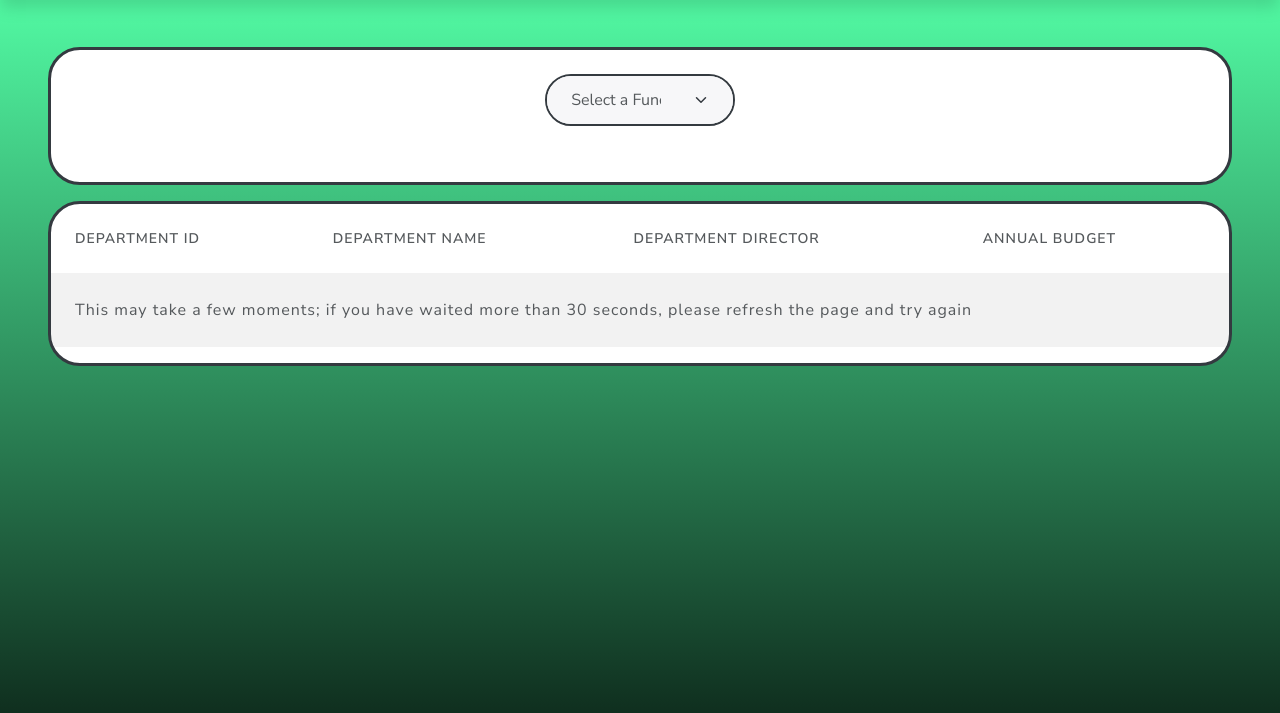
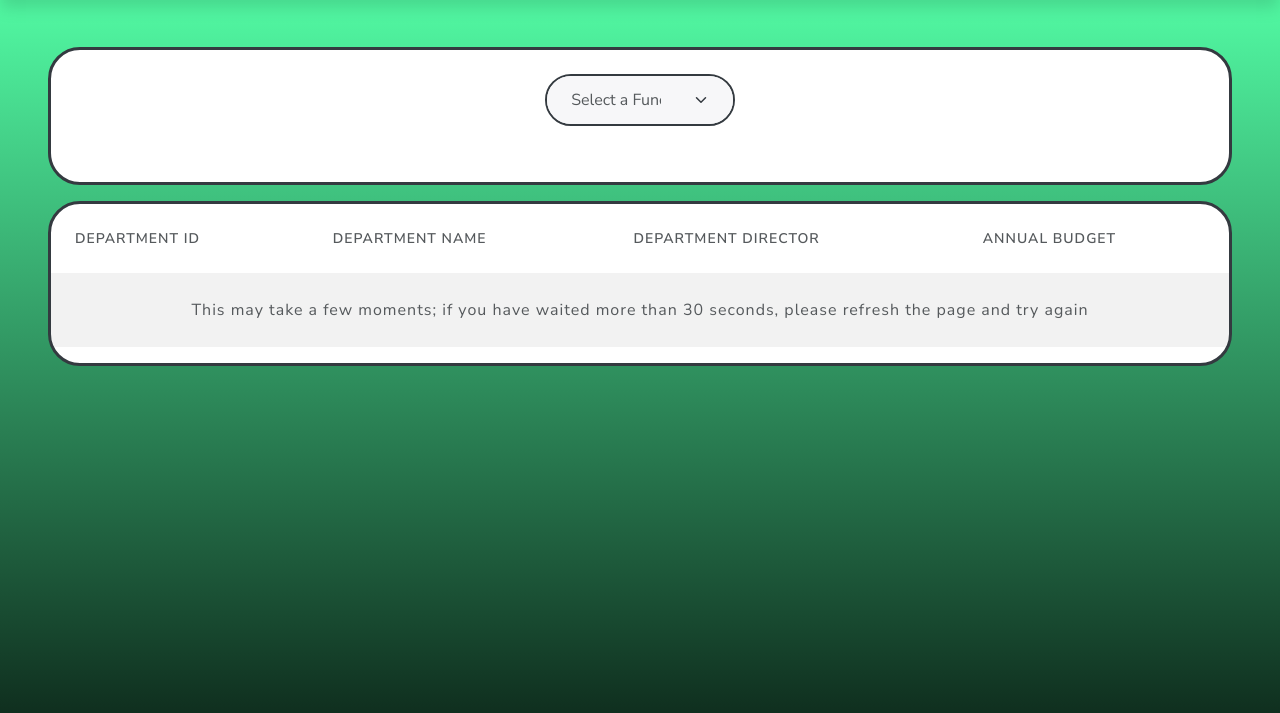
Before and after one commit to BLaurent08/Company-Manager, a website: page public/departments.html in a window 1280 px wide. Shown: the part 87-800 px from the top of the page. Drawn offline with nearby package versions, Linux system fonts and the light colour scheme; some packages are replaced by stand-ins of ours; no server answers; a script that the page names is missing; some icons are missing.

Commit message:
Added cors support

```diff
--- a/package.json
+++ b/package.json
@@ -12,6 +12,7 @@
   "license": "ISC",
   "dependencies": {
     "ajax": "^0.0.4",
+    "cors": "^2.8.5",
     "dotenv": "^16.3.1",
     "jquery": "^3.7.0",
     "mysql2": "^3.5.2",
--- a/public/departments.html
+++ b/public/departments.html
@@ -90,7 +90,7 @@
                     </thead>
                     <tbody id="postDepartment">
                         <tr>
-                            <td colspan="4">
+                            <td colspan="4" class="text-center">
                                 <ion-icon name="refresh"></ion-icon>
                                 This may take a few moments; if you have waited more than 30 seconds, please refresh the page and try again
                             </td>
```
Also changed, not shown: public/employees.html (+1 -1 lines), 1 other file.
